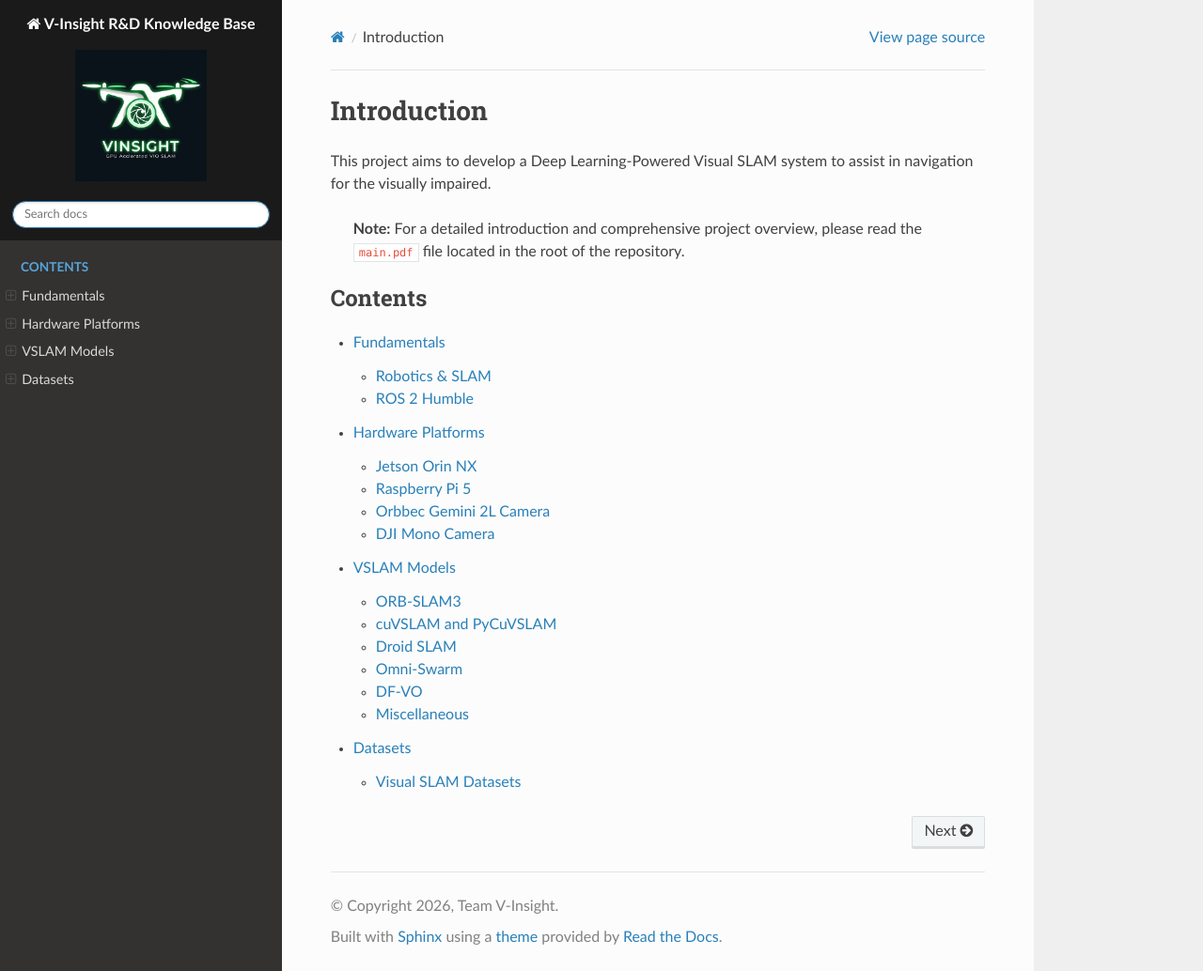
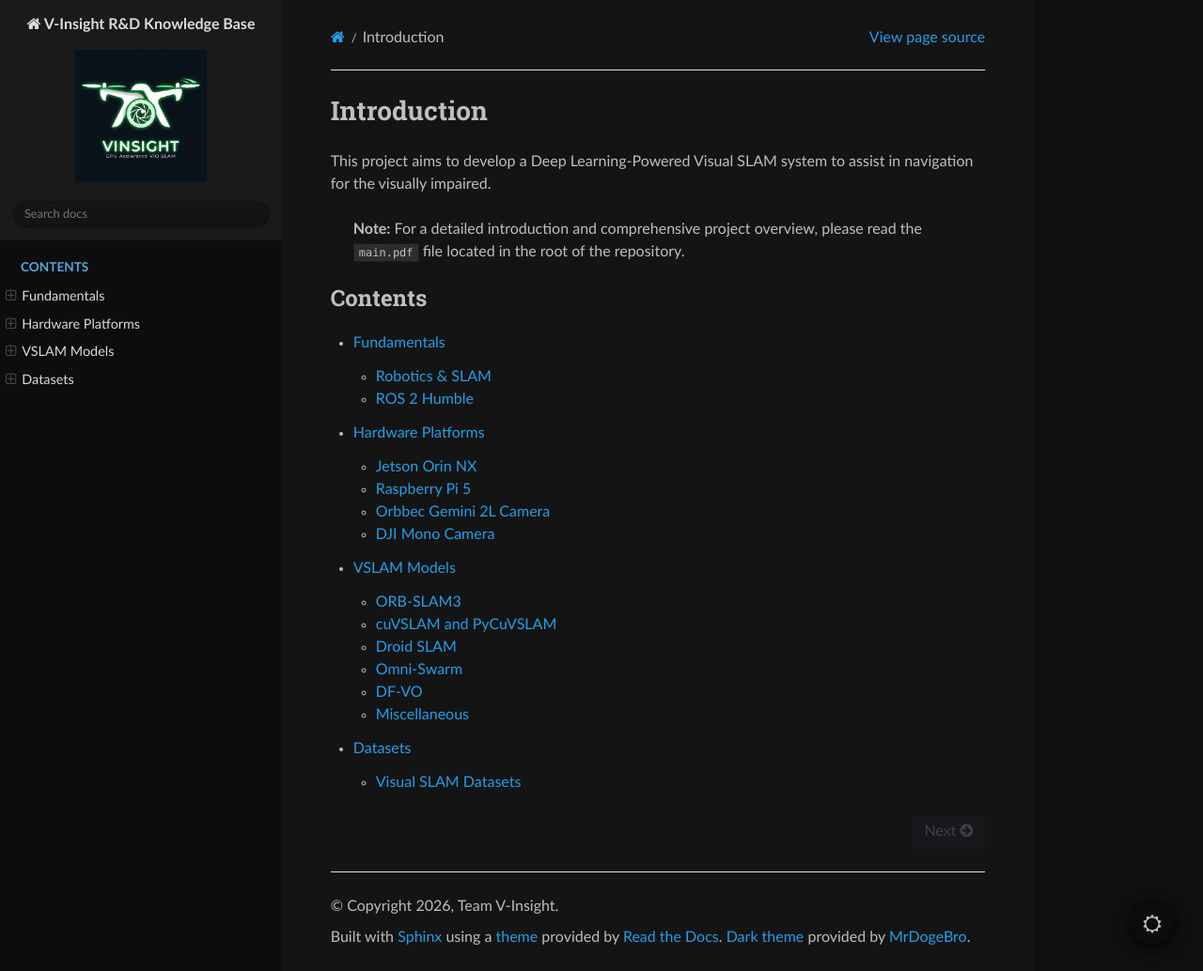
Before and after one commit to team-vinsight/knowledge-base, a Sphinx documentation site: the page built from docs/index.md, in a window 1280 px wide and 1034 px high. Shown: the whole window at 94% size. Built offline with Sphinx 7.4.7 and the Read the Docs theme 3.1.0, drawn with Linux system fonts in a browser that asks for light colours; some of the changed lines change nothing that is shown.

Commit message:
Add sphinx-rtd-dark-mode extension for full dark theme

```diff
--- a/docs/conf.py
+++ b/docs/conf.py
@@ -13,7 +13,10 @@ extensions = [
     'myst_parser',
     'sphinx.ext.autodoc',
     'sphinx.ext.viewcode',
+    'sphinx_rtd_dark_mode',
 ]
+
+default_dark_mode = True
 
 templates_path = ['_templates']
 exclude_patterns = []
--- a/requirements.txt
+++ b/requirements.txt
@@ -1,3 +1,4 @@
 sphinx>=7.0.0
 sphinx-rtd-theme>=3.0.0rc1
 myst-parser>=2.0.0
+sphinx-rtd-dark-mode>=1.3.0
```
